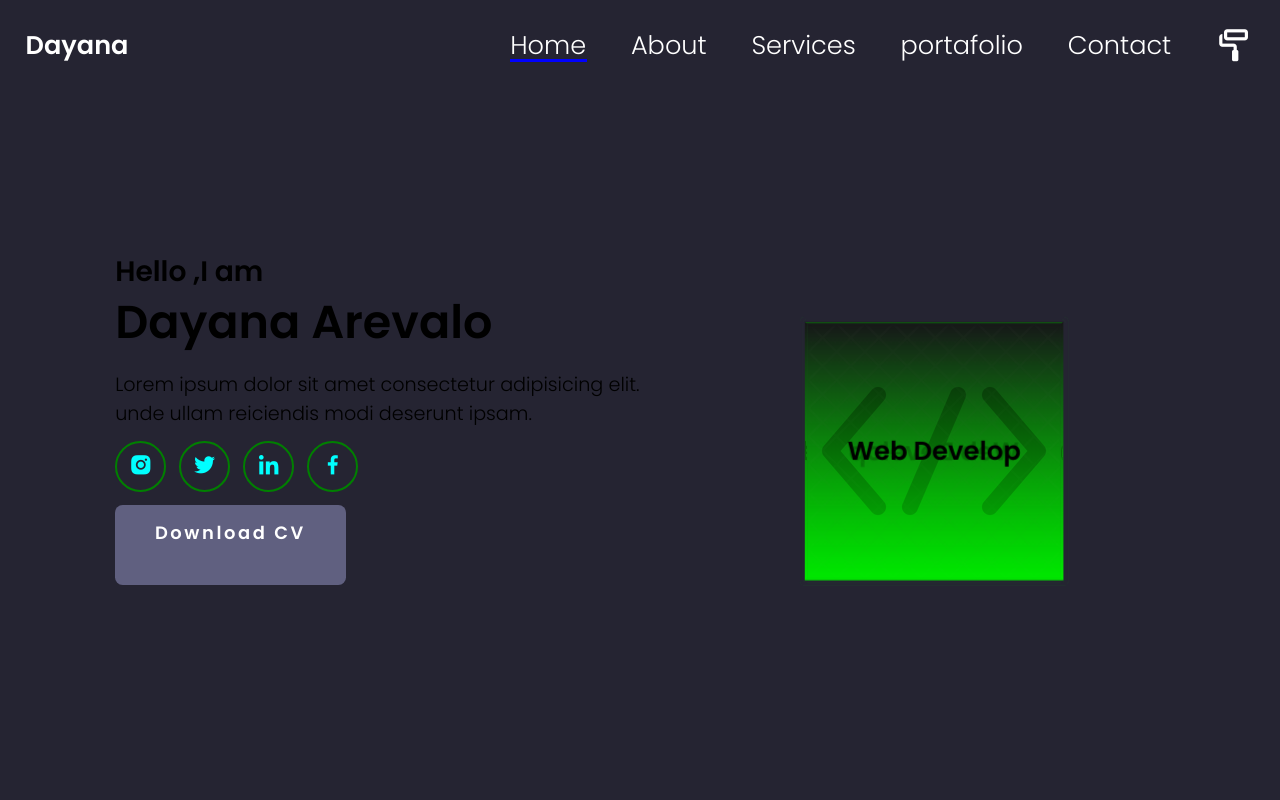
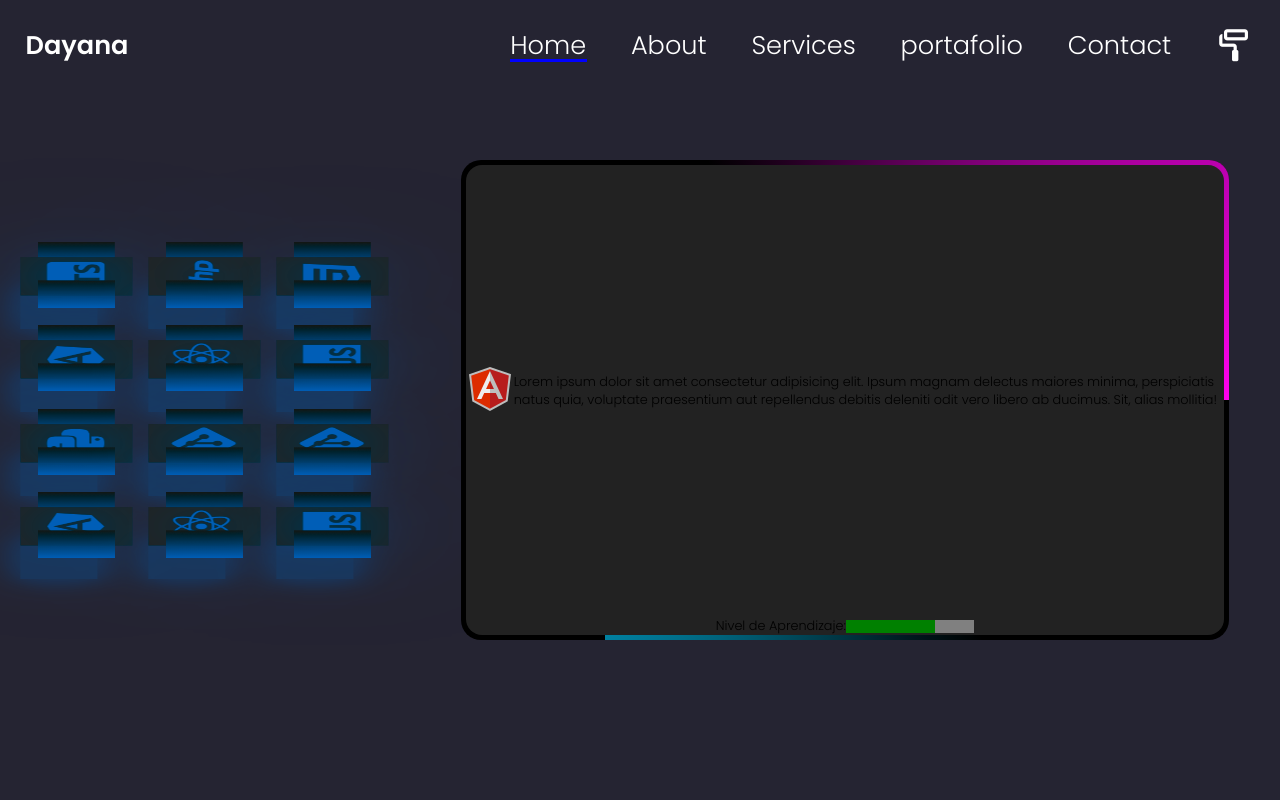
Before and after one commit to daya-pao/proyec-portafolio, an Angular app: page / in a window 1280 px wide. Shown: the top 800 px of the page. Built offline with nearby package versions, Linux system fonts and the light colour scheme; a web font is replaced by a local one.

Commit message:
informacion lenguajes

```diff
--- a/src/app/app.component.html
+++ b/src/app/app.component.html
@@ -1,5 +1,5 @@
 <router-outlet />
 <app-navbar></app-navbar>
-<app-home></app-home>
+<!-- <app-home></app-home>-->
 <app-about></app-about>
 <!-- <app-servicio></app-servicio>-->
--- a/src/app/components/about/about.component.css
+++ b/src/app/components/about/about.component.css
@@ -1,6 +1,12 @@
+.about__lenguajes {
+  display: flex;
+  align-items: center;
+  gap: 4vw;
+
+}
 .cubo_container{
   display: flex;
-  justify-content: center;
+  justify-content: flex-start;
   align-items: center;
   min-height: 100vh;
   gap: 3vw;
@@ -12,11 +18,12 @@
   50%{filter:hud-rotate(360deg)}
 }
 .grid{
+
   display: grid;
   grid-template-columns: repeat(3, 1fr);
   grid-gap: 4vw;
   max-width: 1200px;
-  margin: 0 auto;
+  padding: 3vw;
 }
 .cube{
   position: relative;
@@ -86,13 +93,61 @@ i{
   0 0 200px rgba(255,6,6,0.75),
   0 0 200px rgba(255,6,6,0.1);
 }
-/*i{
+
+/*---------card----------*/
+.box__Card{
+  position: relative;
+  width: 60vw;
+  height: 60vh;
+  background:#000000;
+  border-radius: 20px;
+  display: flex;
+  justify-content: center;
+  align-items: center;
+  overflow: hidden;
+}
+.box__Card::after{
+  content: "";
   position: absolute;
-  font-size: 7em;
-  color: rgba(255,6,6,1);
-  text-shadow: 0 0 50px rgba(255,6,6,0.25),
-  0 0 100px rgba(255,6,6,0.5),
-  0 0 200px rgba(255,6,6,0.75),
-  0 0 200px rgba(255,6,6,0.1);
+  width: 60vw;
+  height:60vw;
+  background-image: conic-gradient(transparent,
+  transparent,transparent,#ff00ee);
+  animation: aniCard 4s linear infinite;
 
-}*/
+}
+.box__Card::before{
+  content: "";
+  position: absolute;
+  width: 60vw;
+  height:60vh;
+  background-image: conic-gradient(transparent,
+  transparent,transparent,#00ccff);
+  animation: aniCard 4s linear infinite;
+  animation-delay: -2s;
+
+}
+@keyframes aniCard{
+  0%{transform: rotate(0deg);}
+  100%{transform:rotate(360deg) ;}
+}
+.box__Card span{
+  position: absolute;
+  inset: 5px;
+  border-radius: 16px;
+ background: #222;
+  z-index: 1;
+}
+
+
+/*--------card info-------*/
+.Card__info{
+  display: flex;
+  flex-direction: column;
+  align-items: center;
+}
+.Card__info__img{
+  display: flex;
+  align-items: center;
+  margin: auto;
+}
--- a/src/app/components/about/about.component.html
+++ b/src/app/components/about/about.component.html
@@ -1,3 +1,4 @@
+<section class="about__lenguajes">
   <div class="cubo_container">
     <div class="grid">
       @for (cube of cubes; track $index) {
@@ -12,8 +13,21 @@
           </div>
         </div>
       }
-
     </div>
-
-
   </div>
+  <!------------------ card --------------------->
+  <div class="box__Card">
+    <span class="Card__info">
+      <div class="Card__info__img">
+        <div>
+          <img src="assets/icon-angular.png" alt="">
+        </div>
+      <p>Lorem ipsum dolor sit amet consectetur adipisicing elit. Ipsum magnam delectus maiores minima, perspiciatis natus quia, voluptate praesentium aut repellendus debitis deleniti odit vero libero ab ducimus. Sit, alias mollitia!</p>
+      </div>
+      <div class="progress-container">
+        <label for="progress-bar">Nivel de Aprendizaje:</label>
+        <progress id="progress-bar" value="70" max="100"></progress>
+      </div>
+    </span>
+  </div>
+</section>
```
Lines whose indentation alone changed are shown as unchanged.
